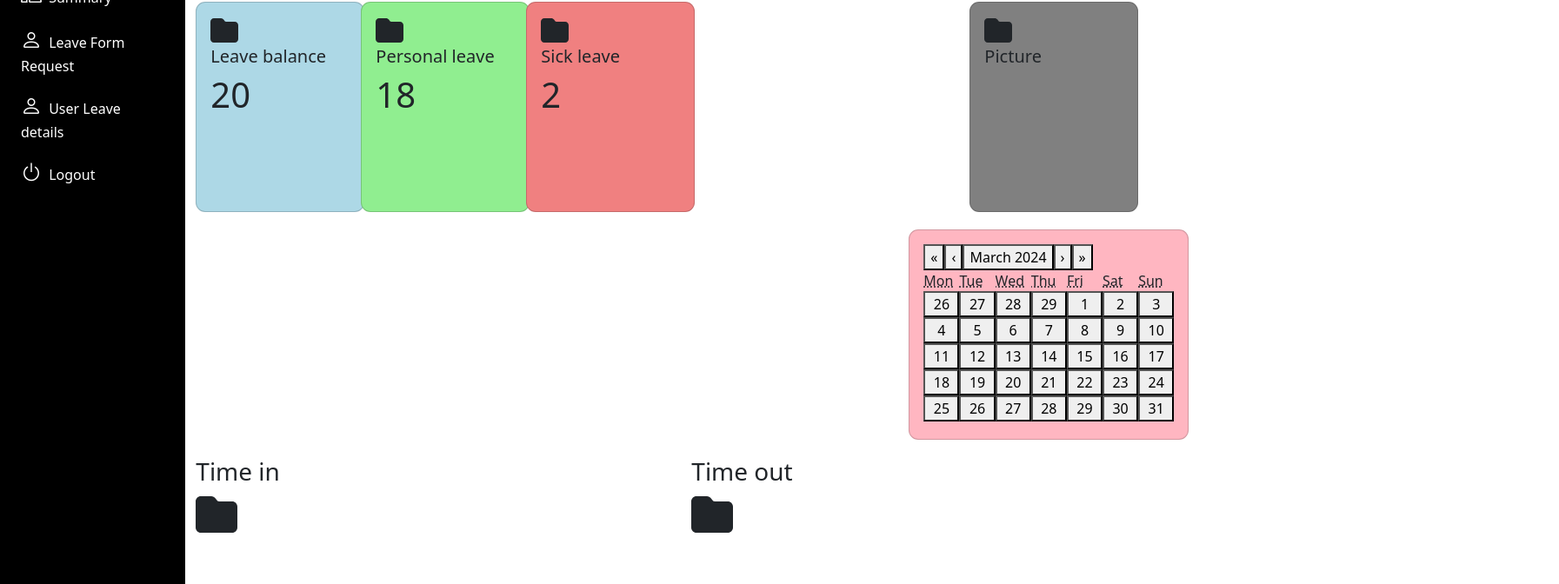
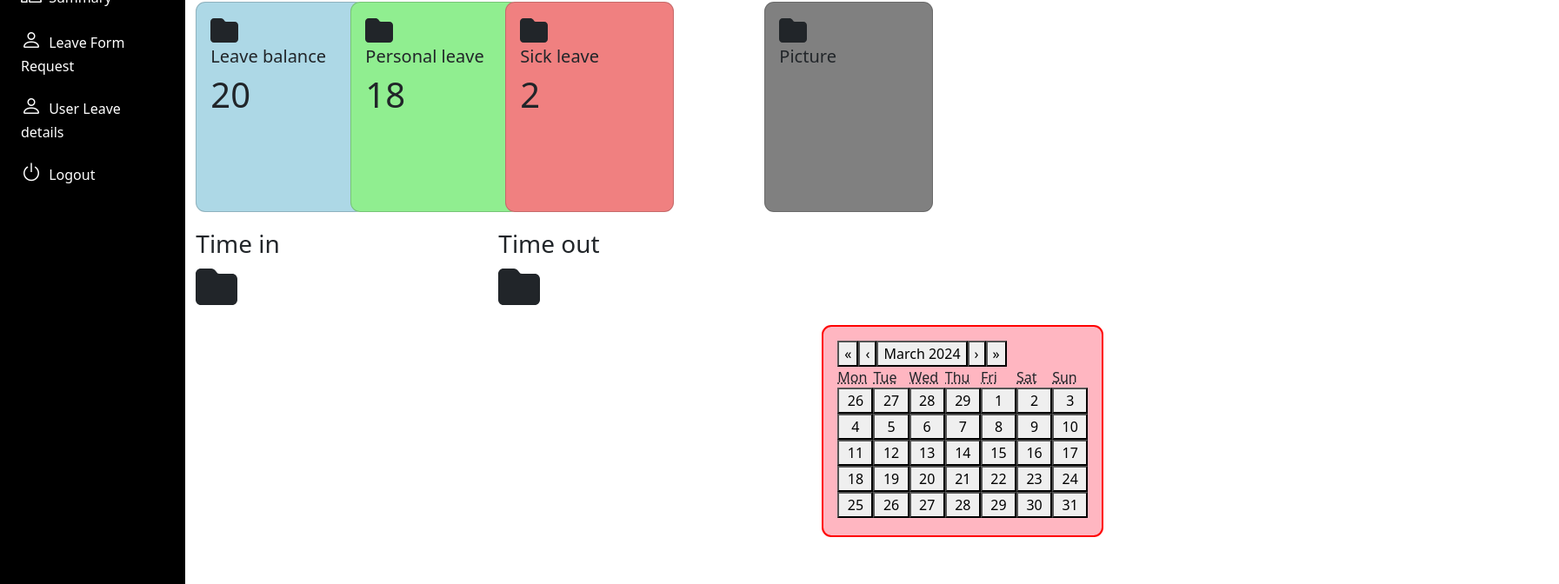
Before and after one commit to singh-hub1/frontend-project-02, a React (Create React App) app: page /UserDashboard in a window 1280 px wide. Shown: the part 219-891 px from the top of the page at 87% size, 1793 px wide, since content can reach past the window. Built offline with nearby package versions, Linux system fonts and the light colour scheme.

Commit message:
changes done

```diff
--- a/src/components/User.jsx
+++ b/src/components/User.jsx
@@ -49,6 +49,16 @@ function Login() {
     setFormData({ ...formData, [e.target.name]: e.target.value });
   };
 
+
+
+  const handleSuccessfulLogin = (user) => {
+    localStorage.setItem('user', JSON.stringify(user));
+    localStorage.setItem('valid', true);
+    navigate('/UserDashboard', { state: { user } });
+  };
+
+
+
   const handleSubmit = async (e) => {
 
     e.preventDefault();
@@ -60,7 +70,8 @@ function Login() {
       if (response.data.success) {
             localStorage.setItem('user', JSON.stringify(response.data.user));
             console.log(response.data.user);
-            navigate("/UserDashboard", { state: { user: response.data.user } });
+            handleSuccessfulLogin(response.data.user);
+            // navigate("/UserDashboard", { state: { user: response.data.user } });
             // navigate("/UserDashboard");
         }
            else {
--- a/src/components/UserDashboard.jsx
+++ b/src/components/UserDashboard.jsx
@@ -54,7 +54,7 @@ function UserDashboard() {
               </Card>
             </div>
 
-            <div className="col-sm-2"  style={{ marginLeft: '320px' }}>
+            <div className="col-sm-2"  style={{ marginLeft: '120px' }}>
               <Card style={{ width: '12rem', backgroundColor: 'grey' }}>
                 <Card.Body>
                   <FontAwesomeIcon icon={faFolder} size="2x" /> {/* Folder icon */}
@@ -65,10 +65,26 @@ function UserDashboard() {
                 </Card.Body>
               </Card>
             </div>
-            {/* Calendar card with left margin */}
-            {/* Calendar card with left margin */}
-            <div className="col-sm-8" style={{ marginLeft: '820px' }}>
-              <Card style={{ backgroundColor: 'lightpink' }}>
+
+
+          {/* Time in and Time out sections */}
+          <div className="row">
+            <div className="col-sm-4">
+              <h3 style={{ textAlign: 'left' }}>Time in</h3>
+              <div className="timesheet-section">
+                <FontAwesomeIcon icon={faFolder} size="3x" /> {/* Folder icon */}
+              </div>
+            </div>
+            <div className="col-sm-4">
+              <h3 style={{ textAlign: 'left' }}>Time out</h3>
+              <div className="timesheet-section">
+                <FontAwesomeIcon icon={faFolder} size="3x" /> {/* Folder icon */}
+              </div>
+            </div>
+          </div>
+
+            <div className="col-sm-4" style={{ marginLeft: '720px',marginTop:'20px' }}>
+              <Card style={{  border: '2px solid red',backgroundColor: 'lightpink' }}>
                 <Card.Body>
                   {/* <FontAwesomeIcon icon={faCalendar} size="2x" /> Calendar icon */}
                   {/* <Card.Title>Calendar</Card.Title> */}
@@ -80,20 +96,11 @@ function UserDashboard() {
             </div>
           </div>
 
-          <div className="row">
-            <div className="col-sm-6">
-              <h3 style={{ textAlign: 'left' }}>Time in</h3>
-              <div className="timesheet-section">
-                <FontAwesomeIcon icon={faFolder} size="3x" /> {/* Folder icon */}
-              </div>
-            </div>
-            <div className="col-sm-6">
-              <h3 style={{ textAlign: 'left' }}>Time out</h3>
-              <div className="timesheet-section">
-                <FontAwesomeIcon icon={faFolder} size="3x" /> {/* Folder icon */}
-              </div>
-            </div>
-          </div>
+
+
+
+
+
 
         </div>
       </div>
```
